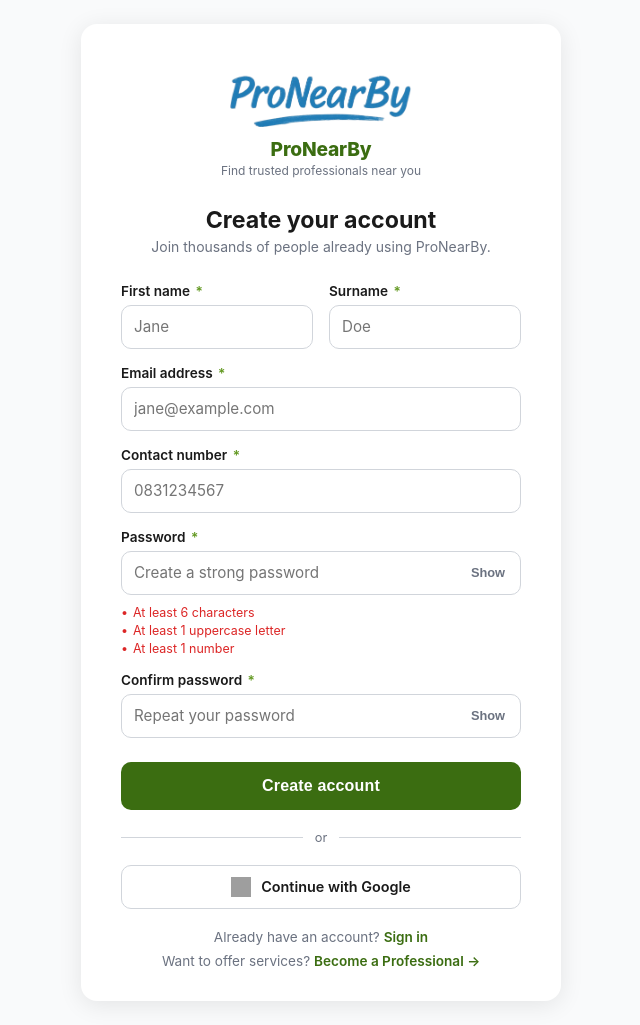
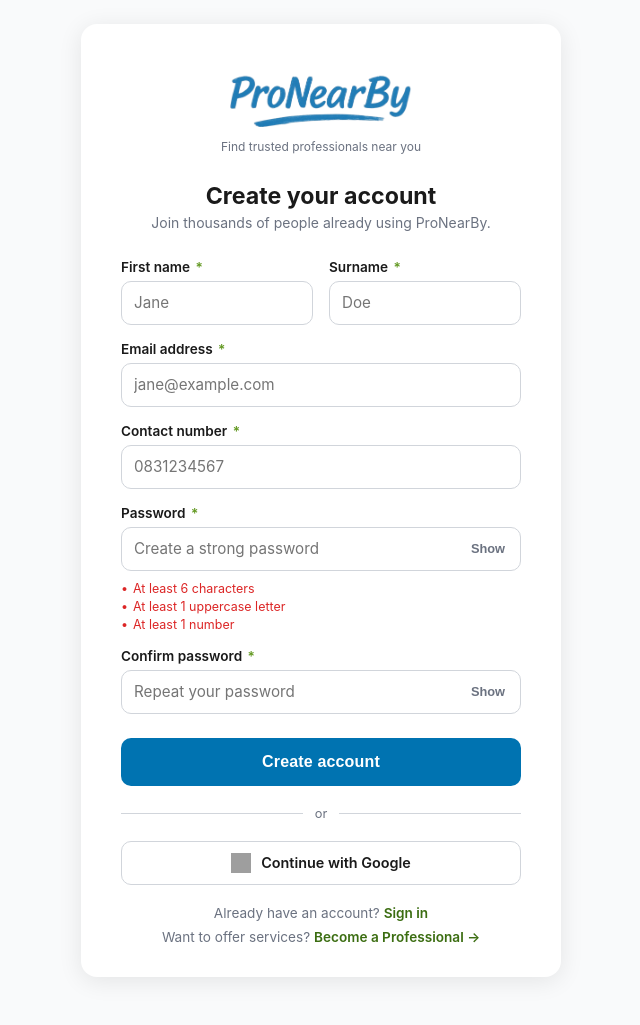
Before and after one commit to lionhamza/ProNearBy_2, a Flask app: page /signup in a window 1280 px wide. Shown: the whole page, without its empty margins (319-959 px from the left). After the commit the page ends 979 px from the top, so only its background shows below. Run offline with Flask 3, Linux system fonts and the light colour scheme; grey boxes are pictures that could not be loaded.

Commit message:
Switch submit buttons to blue and remove brand name
Replace submit button styles to use the blue theme (var(--blue)) and updated hover state (var(--blue-dark)) in signUp.html and register_certified.html. Also remove the inline brand-name text in the signUp header. These changes align the forms with the updated UI theme and tidy up header markup.

```diff
--- a/website/templates/register_certified.html
+++ b/website/templates/register_certified.html
@@ -261,7 +261,7 @@
   .btn-submit {
     margin-left: auto;
     padding: 12px 28px;
-    background: var(--green);
+    background: var(--blue);
     color: var(--white);
     border: none; border-radius: var(--radius);
     font-size: 0.95rem; font-weight: 700;
--- a/website/templates/signUp.html
+++ b/website/templates/signUp.html
@@ -150,14 +150,14 @@
     /* ── Submit ── */
     .btn-submit {
       width: 100%; height: 48px;
-      background: var(--green); color: var(--white);
+      background: var(--blue); color: var(--white);
       border: none; border-radius: var(--radius);
       font-size: 1rem; font-weight: 700;
       cursor: pointer; margin-top: 24px;
       transition: background 0.18s, transform 0.1s;
       letter-spacing: 0.01em;
     }
-    .btn-submit:hover  { background: var(--green-light); }
+    .btn-submit:hover  { background: var(--blue-dark); }
     .btn-submit:active { transform: scale(0.99); }
 
     /* ── Divider ── */
@@ -202,7 +202,7 @@
   <!-- Logo header -->
   <div class="brand-header">
     <img src="{{ url_for('static', filename='assets/ProNearByLogo.jpg') }}" alt="ProNearBy Logo" />
-    <div class="brand-name">ProNearBy</div>
+
     <div class="brand-tag">Find trusted professionals near you</div>
   </div>
 
```
